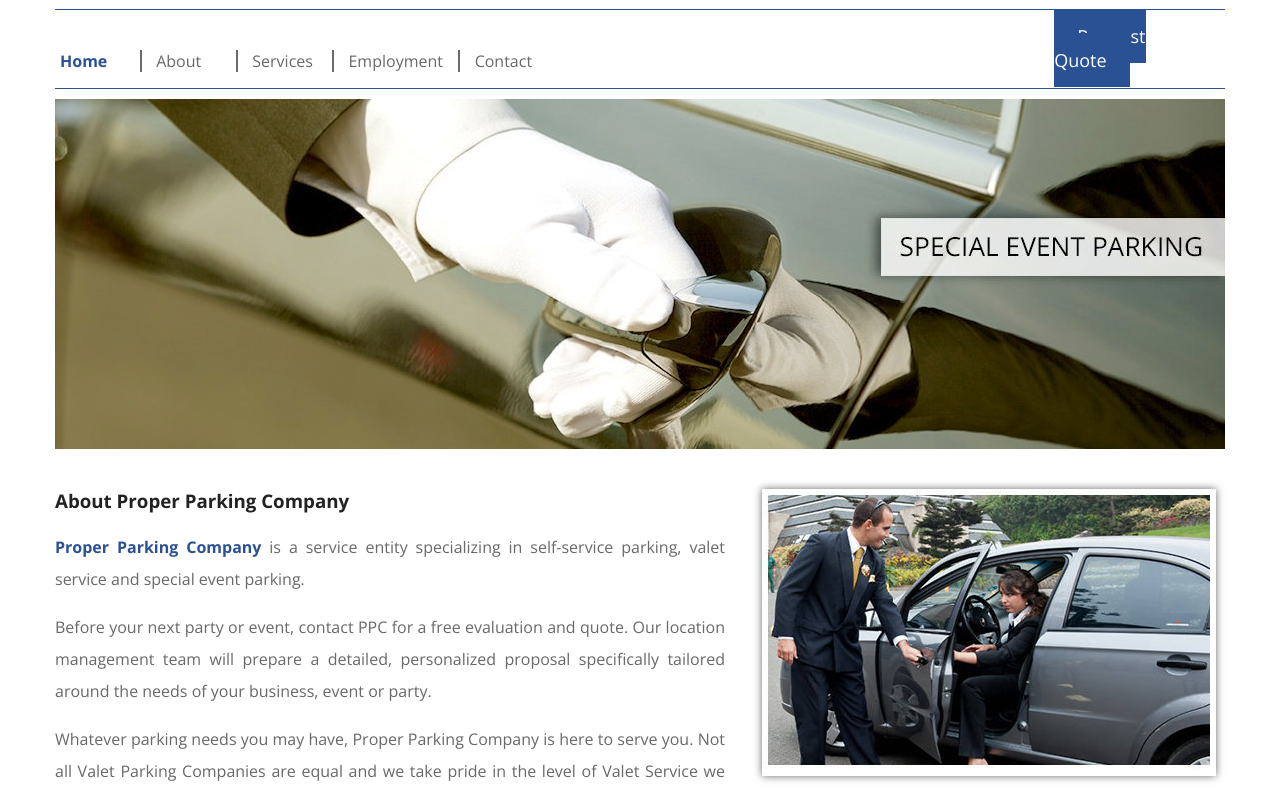
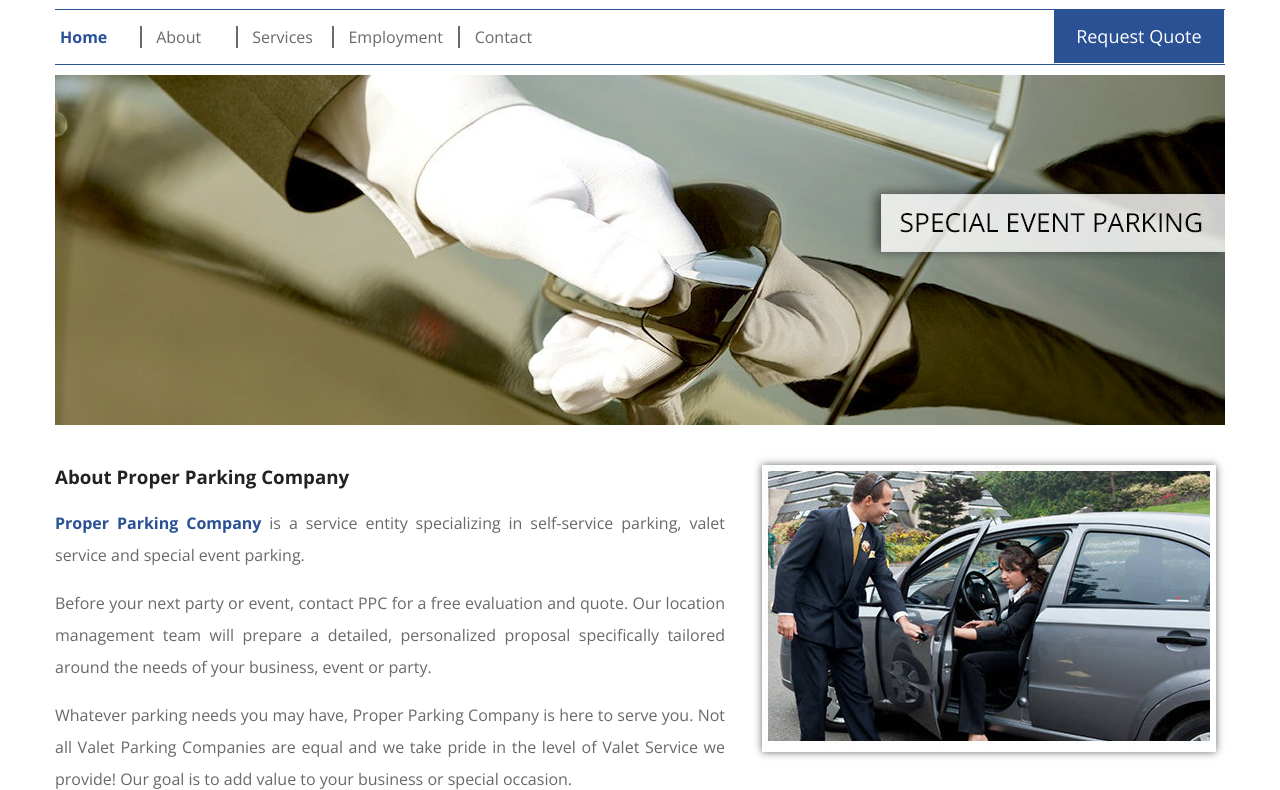
Before and after one commit to privateparkingcompany/privateparkingcompany.github.io, a plain HTML site: page index.html in a window 1280 px wide. Shown: the part 115-905 px from the top of the page. Drawn offline with nearby package versions, Linux system fonts and the light colour scheme.

Commit message:
fixed firefox issue

```diff
--- a/stylesheets/styles.css
+++ b/stylesheets/styles.css
@@ -95,7 +95,7 @@ article.navigation_and_quote .request-quote a {
   width: 200px;
   font-size: 18px;
   background-color: #2B5195;
-  padding: 15px 23px;
+  padding: 15px 22px;
   color: white;
   text-decoration: none;
 }
```
